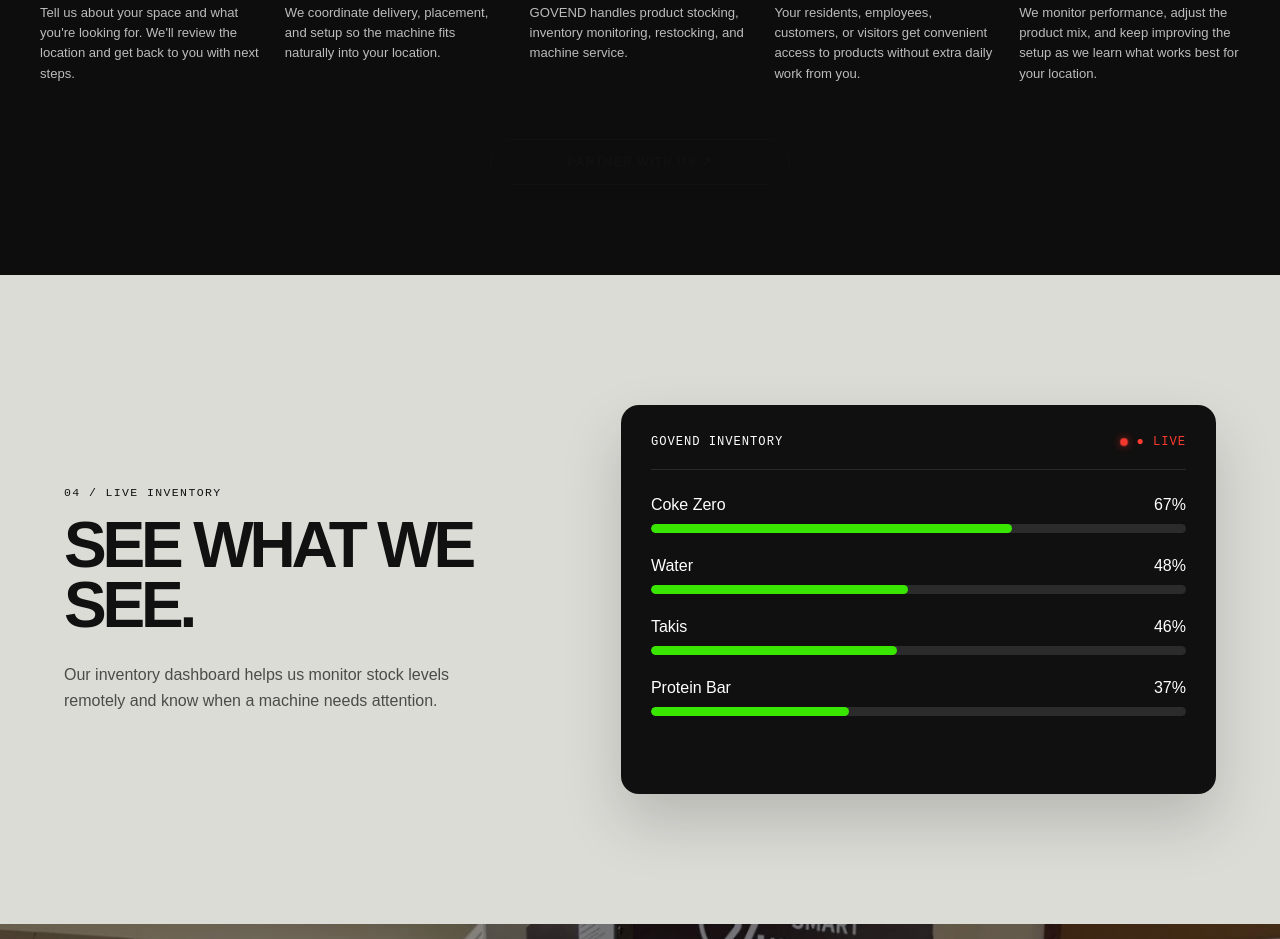
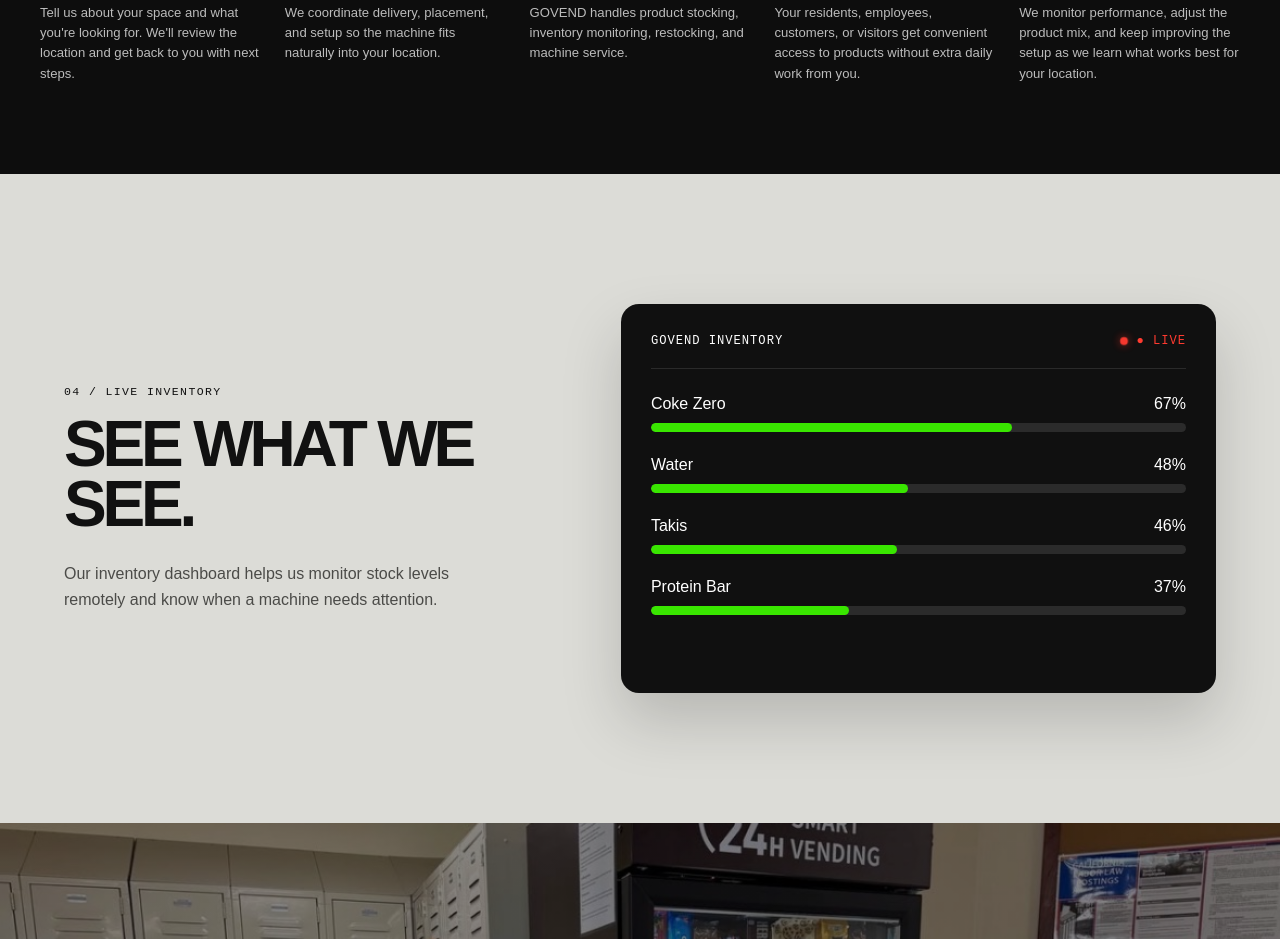
Before and after one commit to amtxz/govend, a plain HTML site: page index.html in a window 1280 px wide. Shown: the part 4288-5227 px from the top of the page. Drawn offline with Linux system fonts and the light colour scheme.

Commit message:
Hide how-it-works-action section

```diff
--- a/style.css
+++ b/style.css
@@ -912,9 +912,8 @@ footer p {
 }
 
 .how-it-works-action {
-  display: flex;
-  justify-content: center;
-  margin-top: 55px;
+  display: none !important;
+}5px;
 }
 
 .how-it-works-action .button {
```
